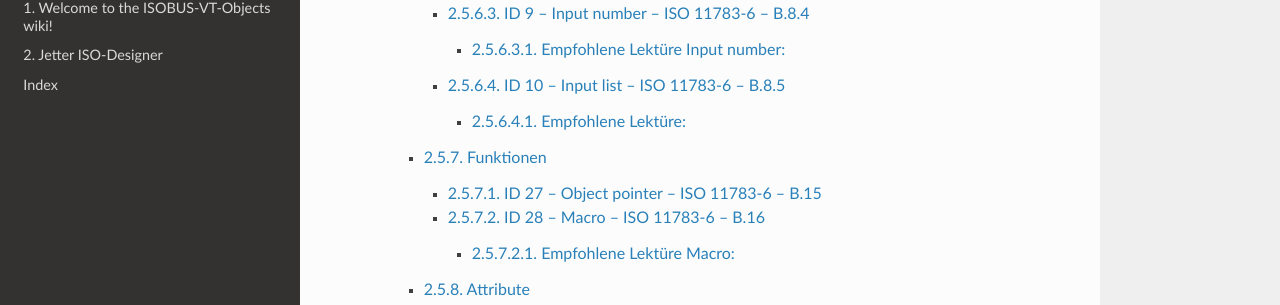
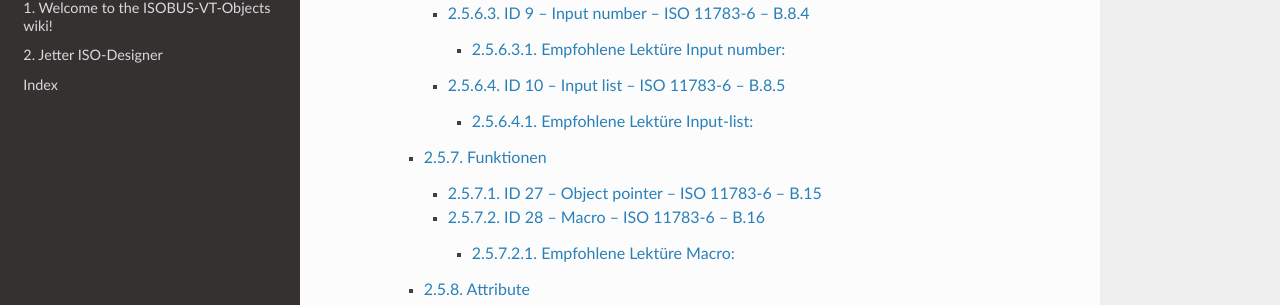
Before and after one commit to Meisterschulen-am-Ostbahnhof-Munchen/ISOBUS-VT-Objects-docs, a Sphinx documentation site: the page built from docs/index.rst, in a window 1280 px wide and 900 px high, scrolled down 1615 px. Shown: the part 169-474 px from the top of the window. Built offline with Sphinx 7.4.7 and the Read the Docs theme 2.0.0, drawn with Linux system fonts in a browser that asks for light colours.

Commit message:
Create ID-10---Input-list---ISO-11783-6---B.8.5.md

```diff
--- a/docs/ID-10---Input-list---ISO-11783-6---B.8.5.md
+++ b/docs/ID-10---Input-list---ISO-11783-6---B.8.5.md
@@ -1,7 +1,6 @@
 # ID 10 – Input list – ISO 11783-6 – B.8.5
 
-
-## Empfohlene Lektüre:
+## Empfohlene Lektüre Input-list:
 
 *   Hilfe Jetter ISO-Designer.
     *   ISO-Objekte
```
